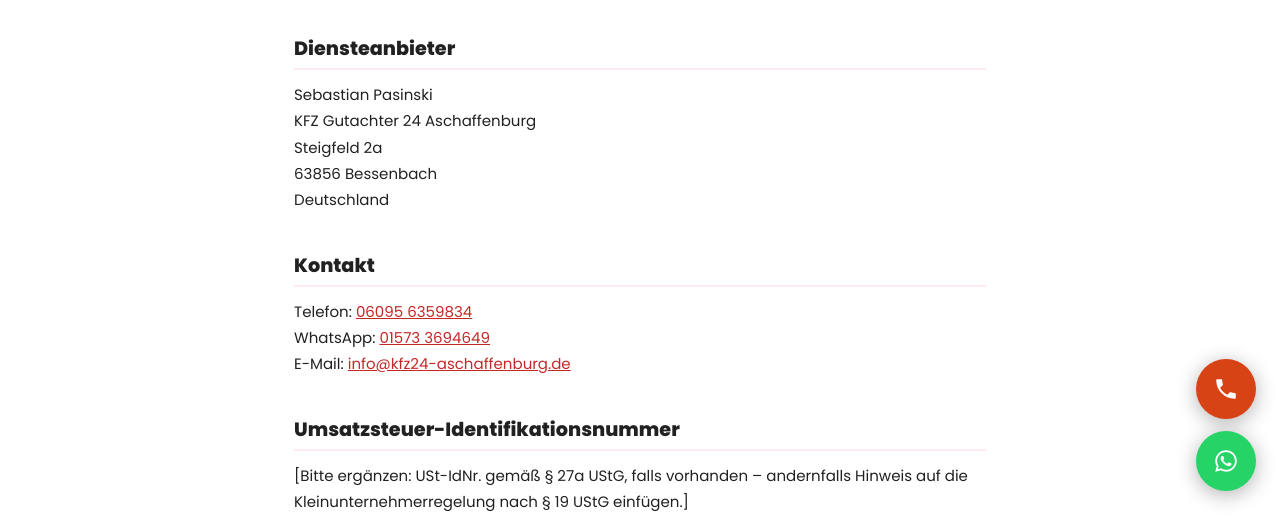
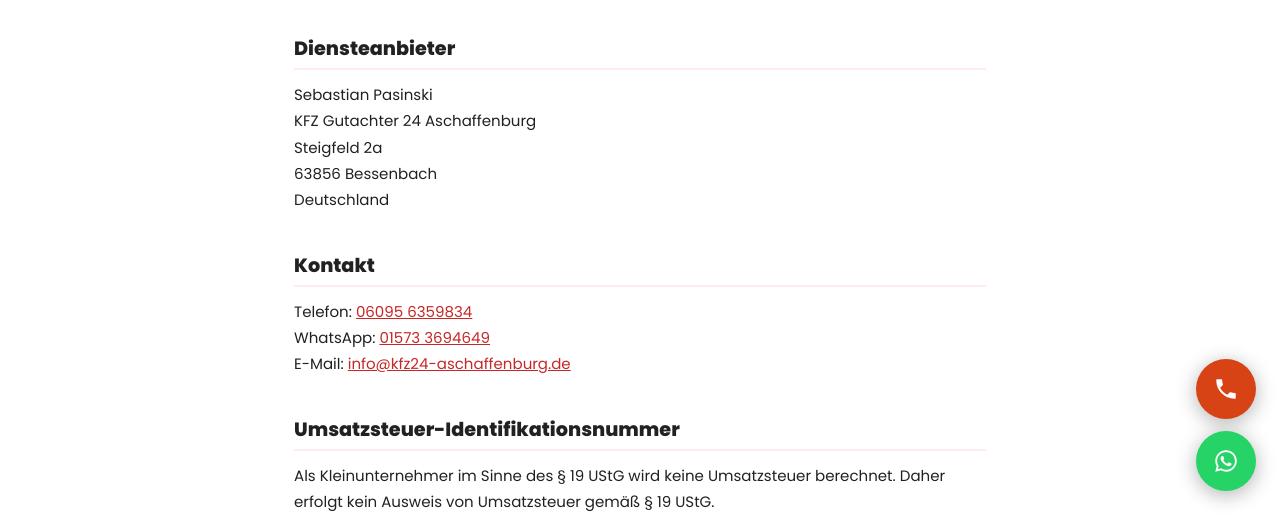
Before and after one commit to 5eba5tian02/Markellos, a plain HTML site: page impressum.html in a window 1280 px wide. Shown: the part 281-800 px from the top of the page. Drawn offline with Linux system fonts and the light colour scheme.

Commit message:
Changed regulation in impressum regarding tax-id of small businesses

```diff
--- a/impressum.html
+++ b/impressum.html
@@ -69,7 +69,7 @@
   </p>
 
   <h2>Umsatzsteuer-Identifikationsnummer</h2>
-  <p>[Bitte ergänzen: USt-IdNr. gemäß § 27a UStG, falls vorhanden – andernfalls Hinweis auf die Kleinunternehmerregelung nach § 19 UStG einfügen.]</p>
+  <p>Als Kleinunternehmer im Sinne des § 19 UStG wird keine Umsatzsteuer berechnet. Daher erfolgt kein Ausweis von Umsatzsteuer gemäß § 19 UStG.</p>
 
   <h2>Verantwortlich für den Inhalt nach § 18 Abs. 2 MStV</h2>
   <p>
```
